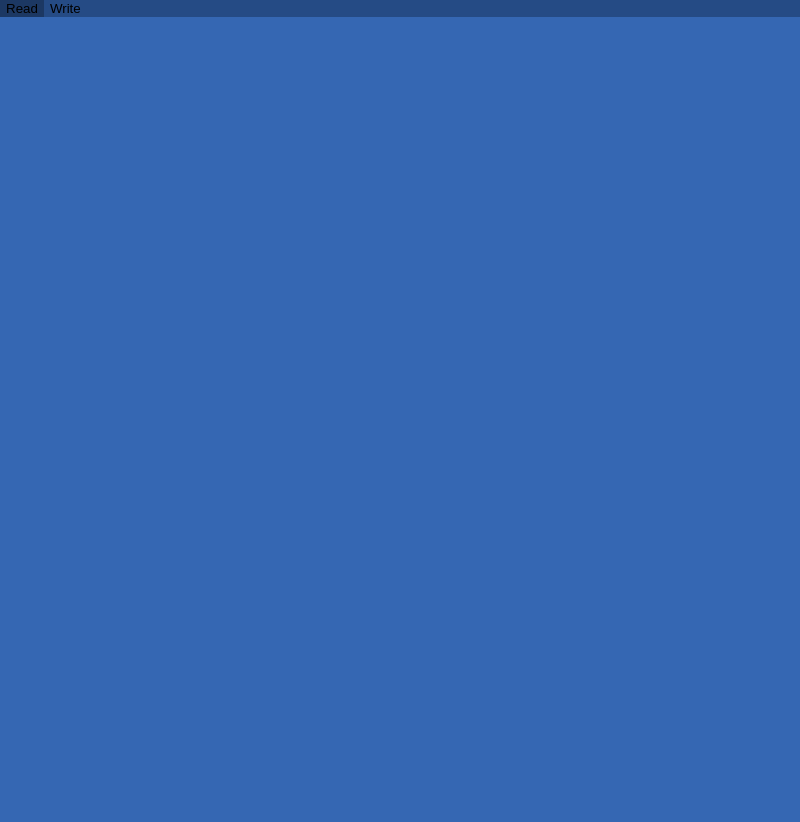
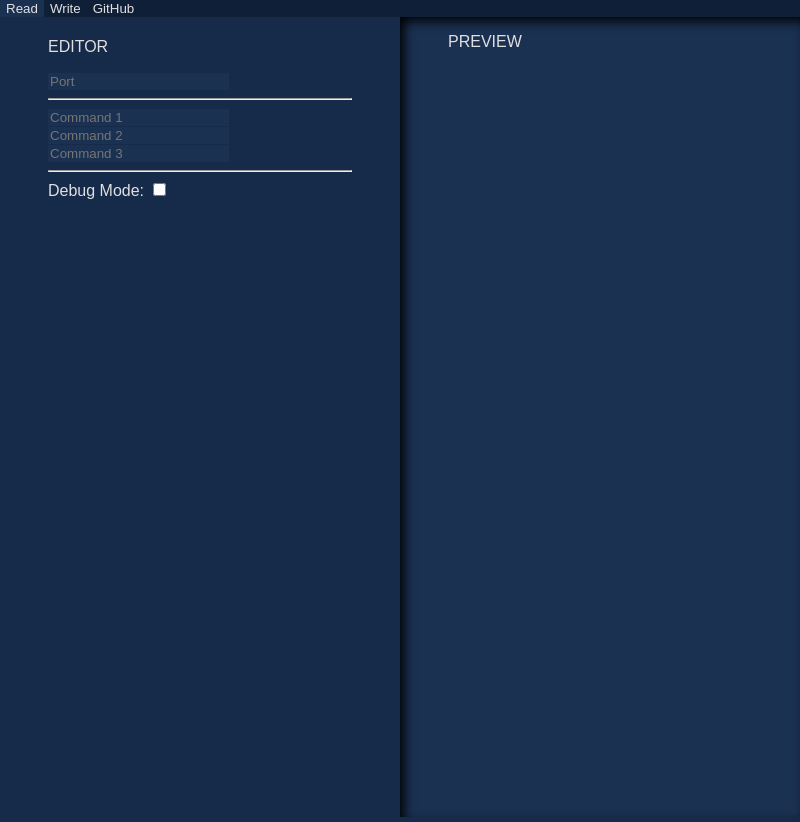
Before and after one commit to DigitalCyan/quickmap-utils, an Electron app: page src/index.html in a window 800 px wide. Before the commit the page ends 800 px from the top, so only its background shows below. Drawn offline with Linux system fonts and the light colour scheme; no server answers.

Commit message:
Major UI updates and some functionality

```diff
--- a/package.json
+++ b/package.json
@@ -45,7 +45,8 @@
     }
   },
   "dependencies": {
-    "electron-squirrel-startup": "^1.0.0"
+    "electron-squirrel-startup": "^1.0.0",
+    "opn": "^6.0.0"
   },
   "devDependencies": {
     "@electron-forge/cli": "^6.0.0-beta.51",
--- a/src/index.css
+++ b/src/index.css
@@ -1,13 +1,30 @@
+/* VARS */
+
 :root {
-  --bg-color: rgb(53, 103, 179);
-  --nav-color: rgb(37, 75, 133);
-  --button-color: rgb(28, 56, 99);
+  --text-color: rgb(224, 224, 224);
+  --bg-color: rgb(22, 42, 73);
+  --nav-color: rgb(15, 31, 56);
+  --preview-color: rgb(16, 28, 46);
+  --button-color: rgb(27, 49, 82);
+}
+
+/* BASE */
+
+* {
+  font-family: sans-serif;
+  outline: 0;
+  color: var(--text-color);
+}
+
+html {
+  height: 100%;
 }
 
 body {
   margin: 0;
   font-family: sans-serif;
   background-color: var(--bg-color);
+  height: 100%;
 }
 
 nav {
@@ -23,10 +40,50 @@ button {
   background-color: var(--nav-color);
 }
 
+input {
+  border: none;
+  background-color: var(--button-color);
+}
+
 button:hover {
   background-color: var(--button-color);
 }
 
-button:focus {
-  outline: 0;
+/* MAIN */
+
+#main {
+  height: 100%;
+  display: flex;
+  flex-direction: row;
+  align-items: center;
 }
+
+#editor,
+#preview {
+  width: 100%;
+  height: 100%;
+  padding: 0 3rem;
+}
+
+#preview {
+  background-color: var(--button-color);
+  box-shadow: inset 5px 5px 12px -1px rgba(0, 0, 0, 1);
+  position: relative;
+}
+
+#editor:first-child {
+  margin-top: 10px;
+}
+
+#preview:first-child {
+  margin-top: 10px;
+}
+
+::-webkit-scrollbar {
+  background-color: var(--nav-color);
+}
+
+::-webkit-scrollbar-thumb {
+  background: var(--button-color);
+  border-radius: 5px;
+}
--- a/src/index.html
+++ b/src/index.html
@@ -9,7 +9,28 @@
     <nav>
       <button id="readBtn">Read</button>
       <button id="writeBtn">Write</button>
+      <button id="gitHubBtn">GitHub</button>
     </nav>
+    <div id="main">
+      <div id="editor">
+        <p>EDITOR</p>
+        <div>
+          <input type="text" placeholder="Port" id="PortBox" />
+          <hr>
+          <input type="text" placeholder="Command 1" id="Command1Box" />
+          <input type="text" placeholder="Command 2" id="Command2Box" />
+          <input type="text" placeholder="Command 3" id="Command3Box" />
+          <br>
+          <hr>
+          <label>Debug Mode:</label>
+          <input type="checkbox" id="DebugCheck" />
+        </div>
+      </div>
+      <div id="preview">
+        <p>PREVIEW</p>
+        <p id="previewParagraph" style="white-space: pre-line;">Test</p>
+      </div>
+    </div>
     <script>
       require("./index.js");
     </script>
--- a/src/index.js
+++ b/src/index.js
@@ -1,5 +1,16 @@
 const { ipcRenderer } = require("electron");
 
-document
-  .querySelector("#readBtn")
-  .addEventListener("click", () => ipcRenderer.send("read-config"));
+document.querySelector("#readBtn").addEventListener("click", () => {
+  updatePreview(ipcRenderer.sendSync("read-config"));
+});
+
+document.querySelector("#gitHubBtn").addEventListener("click", () => {
+  ipcRenderer.sendSync("open-github");
+})
+
+const updatePreview = (data) => {
+  document.querySelector("#previewParagraph").textContent = data;
+  conf = JSON.parse(data);
+};
+
+updatePreview(ipcRenderer.sendSync("read-config"));
```
Also changed, not shown: config.json (added, +9 -0 lines), src/main.js (+29 -12 lines), 1 other file.
